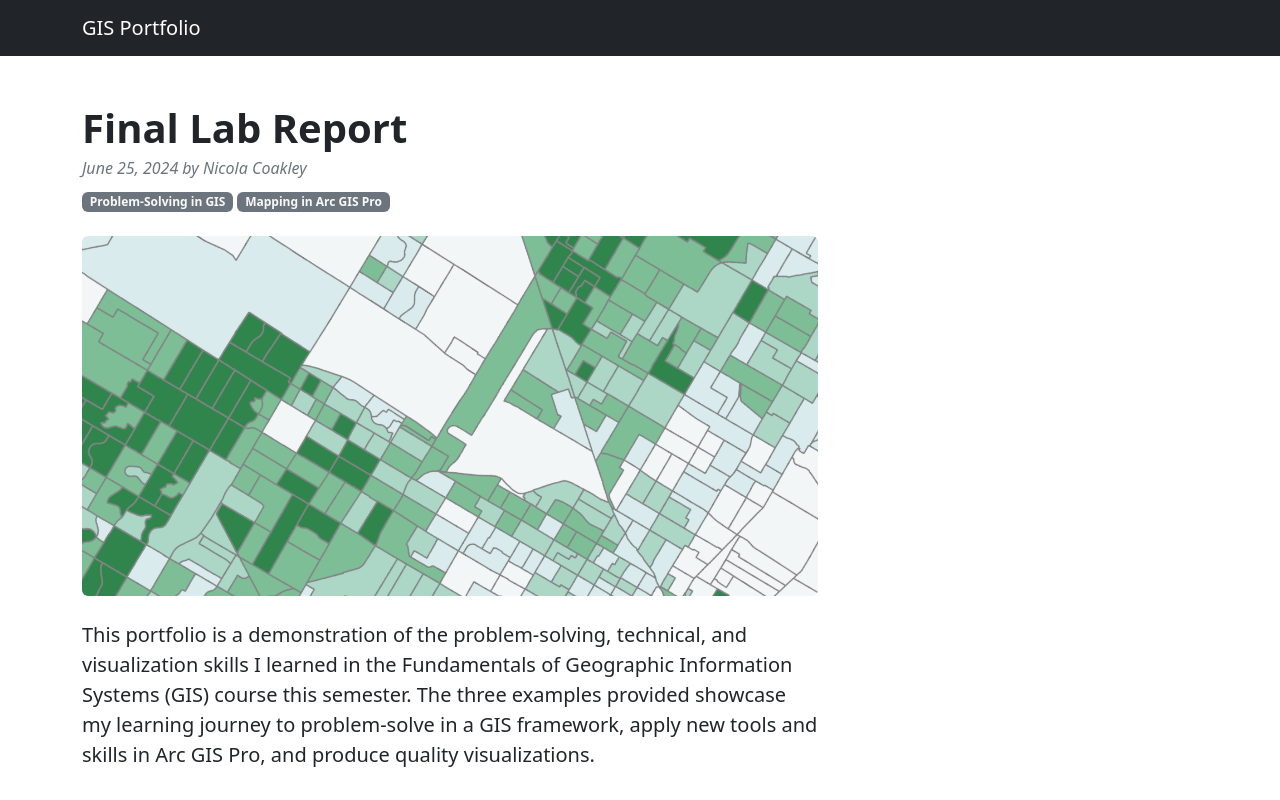
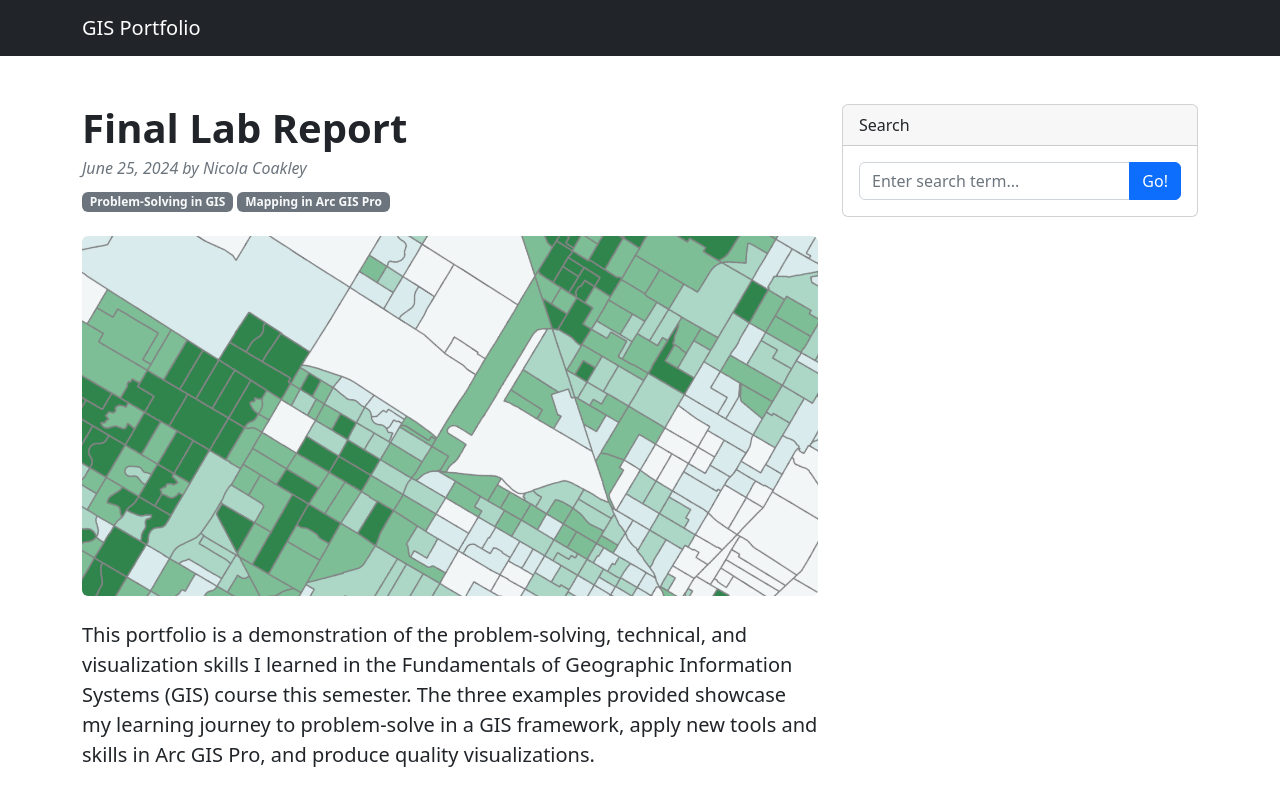
Before and after one commit to nicolacoakley/NicolaCoakley, a plain HTML site: page index.html in a window 1280 px wide. Shown: the top 800 px of the page. Drawn offline with nearby package versions, Linux system fonts and the light colour scheme.

Commit message:
Update search bar.html

```diff
--- a/index.html
+++ b/index.html
@@ -97,6 +97,18 @@
                 <!-- Side widgets-->
                 <div class="col-lg-4">
 
+                <!-- Search widget-->
+                    <div class="card mb-4">
+                        <div class="card-header">Search</div>
+                        <div class="card-body">
+                            <div class="input-group">
+                                <input class="form-control" type="text" placeholder="Enter search term..." aria-label="Enter search term..." aria-describedby="button-search" />
+                                <button class="btn btn-primary" id="button-search" type="button">Go!</button>
+                            </div>
+                        </div>
+                    </div>
+
+
 
         </div>
         <!-- Footer-->
```
